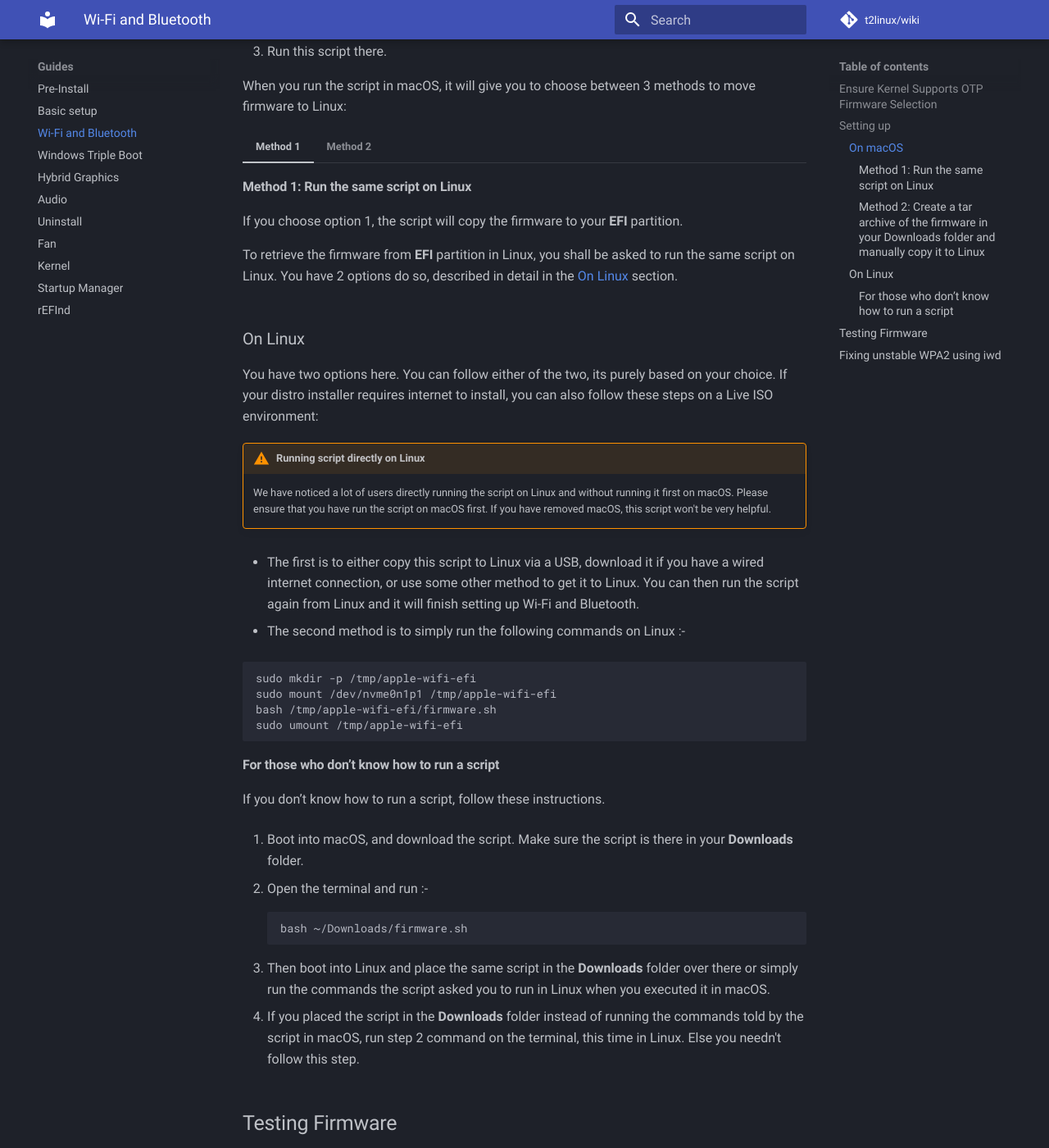
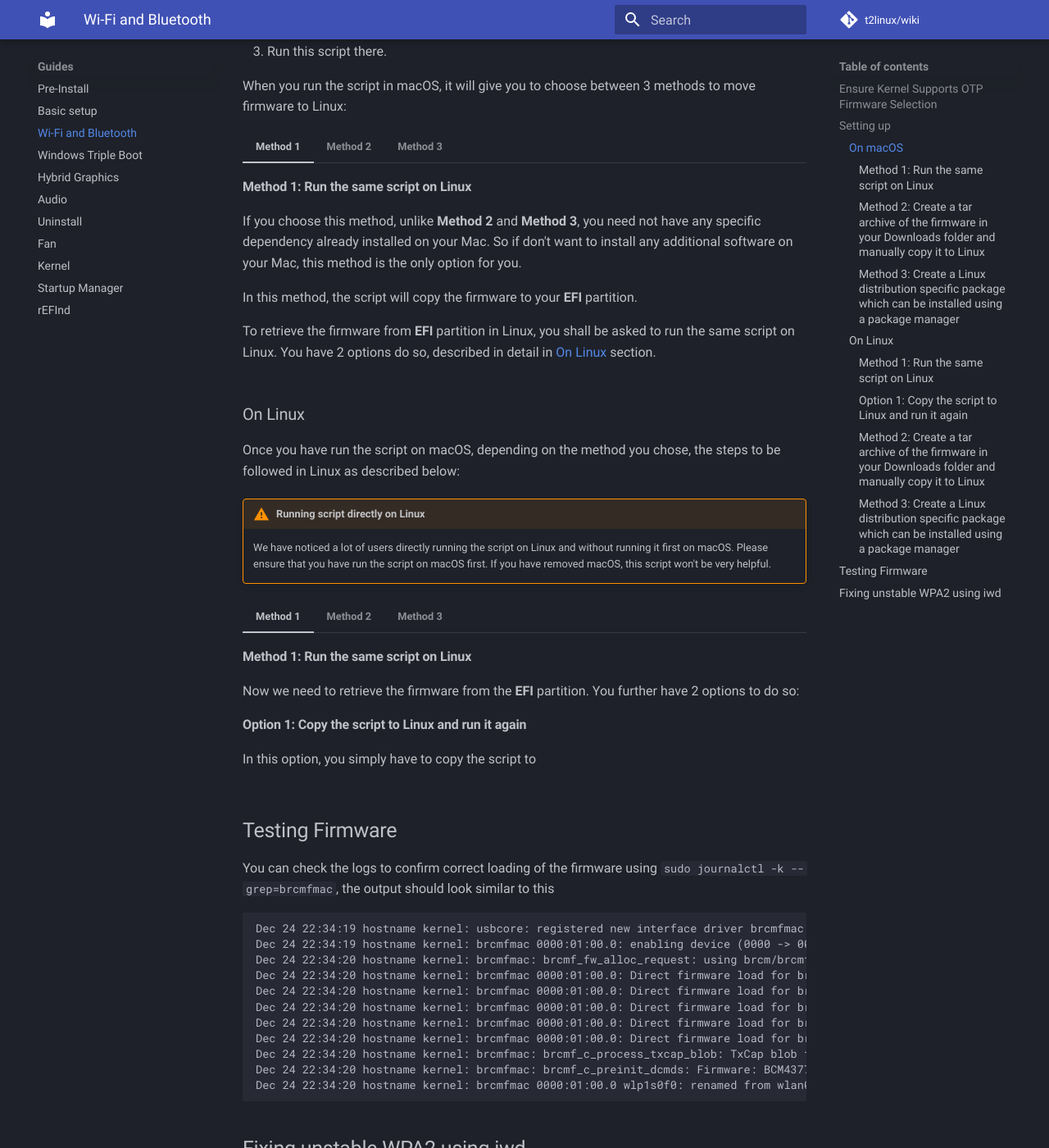
Before and after one commit to t2linux/wiki, an MkDocs documentation site: the page built from docs/guides/wifi-bluetooth.md, in a window 1280 px wide and 1400 px high, scrolled down 1034 px. Shown: the whole window at 82% size. Built offline with MkDocs 1.6.1 and Material for MkDocs 9.7.7, drawn with Linux system fonts in a browser that asks for light colours; comment, search, counter and statistics services are not loaded.

Commit message:
More updates to the wifi guide.

````diff
--- a/docs/guides/wifi-bluetooth.md
+++ b/docs/guides/wifi-bluetooth.md
@@ -33,52 +33,87 @@ When you run the script in macOS, it will give you to choose between 3 methods t
 === "Method 1"
     #### Method 1: Run the same script on Linux
 
-    If you choose option 1, the script will copy the firmware to your **EFI** partition.
+    If you choose this method, unlike **Method 2** and **Method 3**, you need not have any specific dependency already installed on your Mac. So if don't want to install any additional software on your Mac, this method is the only option for you.
 
-    To retrieve the firmware from **EFI** partition in Linux, you shall be asked to run the same script on Linux. You have 2 options do so, described in detail in the [On Linux](#on-linux) section.
+    In this method, the script will copy the firmware to your **EFI** partition.
+
+    To retrieve the firmware from **EFI** partition in Linux, you shall be asked to run the same script on Linux. You have 2 options do so, described in detail in [On Linux](#on-linux) section.
 
 === "Method 2"
     #### Method 2: Create a tar archive of the firmware in your Downloads folder and manually copy it to Linux
 
-    If you choose this method, you need to have `python3` installed on macOS. The script shall automatically detect if it is missing, and if required, also give you the option of installing it.
+    If you choose this method, the script will install the following dependencies, if missing, on macOS:
 
-    Once the script confirms that you have `python3` installed, it shall create a tar archive of the firmware by the name of `firmware.tar` in your **Downloads** folder.
+    1. **python3** - Needed to rename the firmware and create the tar archive.
 
-    Now you have to copy the firmware to Linux. The procedure has been described on detail in [On Linux](#on-linux) section.
+    The script shall automatically detect if they are missing, and if required, will give you the option of installing them. So you need not worry about not having any dependency installed.
+
+    Once the script confirms that you have the necessary dependecies installed, it shall create a tar archive of the firmware by the name of `firmware.tar` in your **Downloads** folder.
+
+    Now you have to extract the firmware in the tar archive to Linux. The procedure has been described in detail in [On Linux](#on-linux) section.
+
+=== "Method 3"
+    #### Method 3: Create a Linux distribution specific package which can be installed using a package manager
+
+    If you choose this method, the script will install the following dependencies, if missing, on macOS:
+
+    1. **python3** - Needed to rename the firmware.
+    2. **dpkg** - Needed if you are creating package for installing on Linux using **apt** package manager.
+    3. **rpm** - Needed if you are creating package for installing on Linux using **dnf** package manager.
+    4. **makepkg** - Needed if you are creating package for installing on Linux using **pacman** package manager.
+    5. **coreutils** - It is required for proper functioning of **makepkg**.
+
+    The script shall automatically detect if they are missing, and if required, will give you the option of installing them. So you need not worry about not having any dependency installed.
+
+    Once the script confirms that you have the necessary dependencies installed, it shall create a package of the firmware which can be installed by **apt**, **dnf** or **pacman**, depending on the option you chose while running the script. The package shall be saved in your **Downloads** folder.
+
+    Now you have to install the package in Linux using your package manager. The procedure has been described in detail in [On Linux](#on-linux) section.
 
 ### On Linux
 
-You have two options here. You can follow either of the two, its purely based on your choice. If your distro installer requires internet to install, you can also follow these steps on a Live ISO environment:
+Once you have run the script on macOS, depending on the method you chose, the steps to be followed in Linux as described below:
 
 !!! Warning "Running script directly on Linux"
     We have noticed a lot of users directly running the script on Linux and without running it first on macOS. Please ensure that you have run the script on macOS first. If you have removed macOS, this script won't be very helpful.
 
-- The first is to either copy this script to Linux via a USB, download it if you have a wired internet connection, or use some other method to get it to Linux. You can then run the script again from Linux and it will finish setting up Wi-Fi and Bluetooth.
+=== "Method 1"
+    #### Method 1: Run the same script on Linux
 
-- The second method is to simply run the following commands on Linux :-
+    Now we need to retrieve the firmware from the **EFI** partition. You further have 2 options to do so:
 
-  ```sh
-  sudo mkdir -p /tmp/apple-wifi-efi
-  sudo mount /dev/nvme0n1p1 /tmp/apple-wifi-efi
-  bash /tmp/apple-wifi-efi/firmware.sh
-  sudo umount /tmp/apple-wifi-efi
-  ```
+    #### Option 1: Copy the script to Linux and run it again
 
-#### For those who don’t know how to run a script
+    In this option, you simply have to copy the script to
 
-If you don’t know how to run a script, follow these instructions.
+=== "Method 2"
+    #### Method 2: Create a tar archive of the firmware in your Downloads folder and manually copy it to Linux
 
-1. Boot into macOS, and download the script. Make sure the script is there in your **Downloads** folder.
+    If you choose this method, the script will install the following dependencies, if missing, on macOS:
 
-2. Open the terminal and run :-
+    1. **python3** - Needed to rename the firmware and create the tar archive.
 
-    ``` bash
-    bash ~/Downloads/firmware.sh
-    ```
+    The script shall automatically detect if they are missing, and if required, will give you the option of installing them. So you need not worry about not having any dependency installed.
 
-3. Then boot into Linux and place the same script in the **Downloads** folder over there or simply run the commands the script asked you to run in Linux when you executed it in macOS.
+    Once the script confirms that you have the necessary dependecies installed, it shall create a tar archive of the firmware by the name of `firmware.tar` in your **Downloads** folder.
 
-4. If you placed the script in the **Downloads** folder instead of running the commands told by the script in macOS, run step 2 command on the terminal, this time in Linux. Else you needn't follow this step.
+    Now you have to extract the firmware in the tar archive to Linux. The procedure has been described in detail in [On Linux](#on-linux) section.
+
+=== "Method 3"
+    #### Method 3: Create a Linux distribution specific package which can be installed using a package manager
+
+    If you choose this method, the script will install the following dependencies, if missing, on macOS:
+
+    1. **python3** - Needed to rename the firmware.
+    2. **dpkg** - Needed if you are creating package for installing on Linux using **apt** package manager.
+    3. **rpm** - Needed if you are creating package for installing on Linux using **dnf** package manager.
+    4. **makepkg** - Needed if you are creating package for installing on Linux using **pacman** package manager.
+    5. **coreutils** - It is required for proper functioning of **makepkg**.
+
+    The script shall automatically detect if they are missing, and if required, will give you the option of installing them. So you need not worry about not having any dependency installed.
+
+    Once the script confirms that you have the necessary dependencies installed, it shall create a package of the firmware which can be installed by **apt**, **dnf** or **pacman**, depending on the option you chose while running the script. The package shall be saved in your **Downloads** folder.
+
+    Now you have to install the package in Linux using your package manager. The procedure has been described in detail in [On Linux](#on-linux) section.
 
 ## Testing Firmware
 
````
